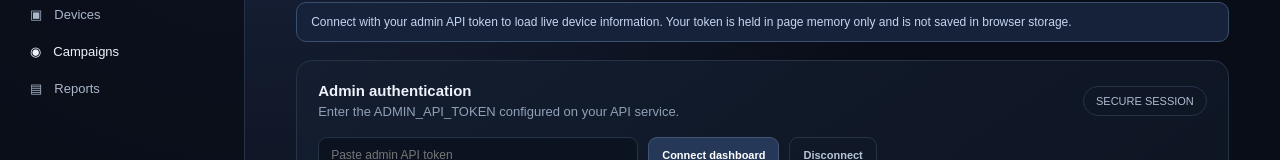
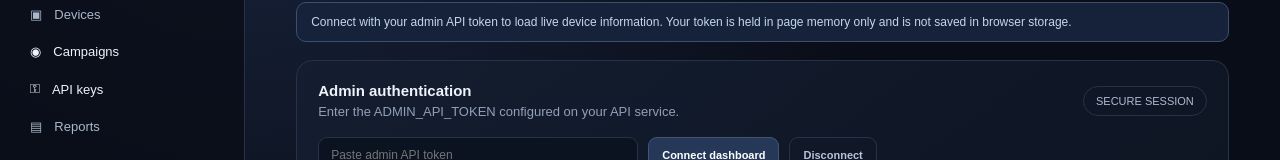
Before and after one commit to badboydeuce/e-sender, a Next.js app in the folder apps/web/: page / in a window 1280 px wide. Shown: the part 152-312 px from the top of the page. Built offline with nearby package versions, Linux system fonts and the light colour scheme.

Commit message:
Add API key manager navigation

```diff
--- a/apps/web/src/app/page.tsx
+++ b/apps/web/src/app/page.tsx
@@ -35,7 +35,7 @@ export default function Dashboard() {
     <aside className="sidebar">
       <div className="brand"><div className="brand-mark">eS</div><span>eSENDER <span style={{color:"#8b9cff"}}>HQ</span></span></div>
       <div><p className="nav-label">Workspace</p><div className="nav-links">
-        <div className="nav-item active">▦ <span>Overview</span></div><div className="nav-item">▣ <span>Devices</span></div><a className="nav-item" href="/campaigns" style={{textDecoration:"none",color:"inherit"}}>◉ <span>Campaigns</span></a><div className="nav-item">▤ <span>Reports</span></div>
+        <div className="nav-item active">▦ <span>Overview</span></div><div className="nav-item">▣ <span>Devices</span></div><a className="nav-item" href="/campaigns" style={{textDecoration:"none",color:"inherit"}}>◉ <span>Campaigns</span></a><a className="nav-item" href="/api-keys" style={{textDecoration:"none",color:"inherit"}}>⚿ <span>API keys</span></a><div className="nav-item">▤ <span>Reports</span></div>
       </div></div>
       <div className="sidebar-foot">MULTI-IPHONE CONTROL CENTER<br/>Messages are sent by enrolled iPhones using their own SIM/eSIM.</div>
     </aside>
```
